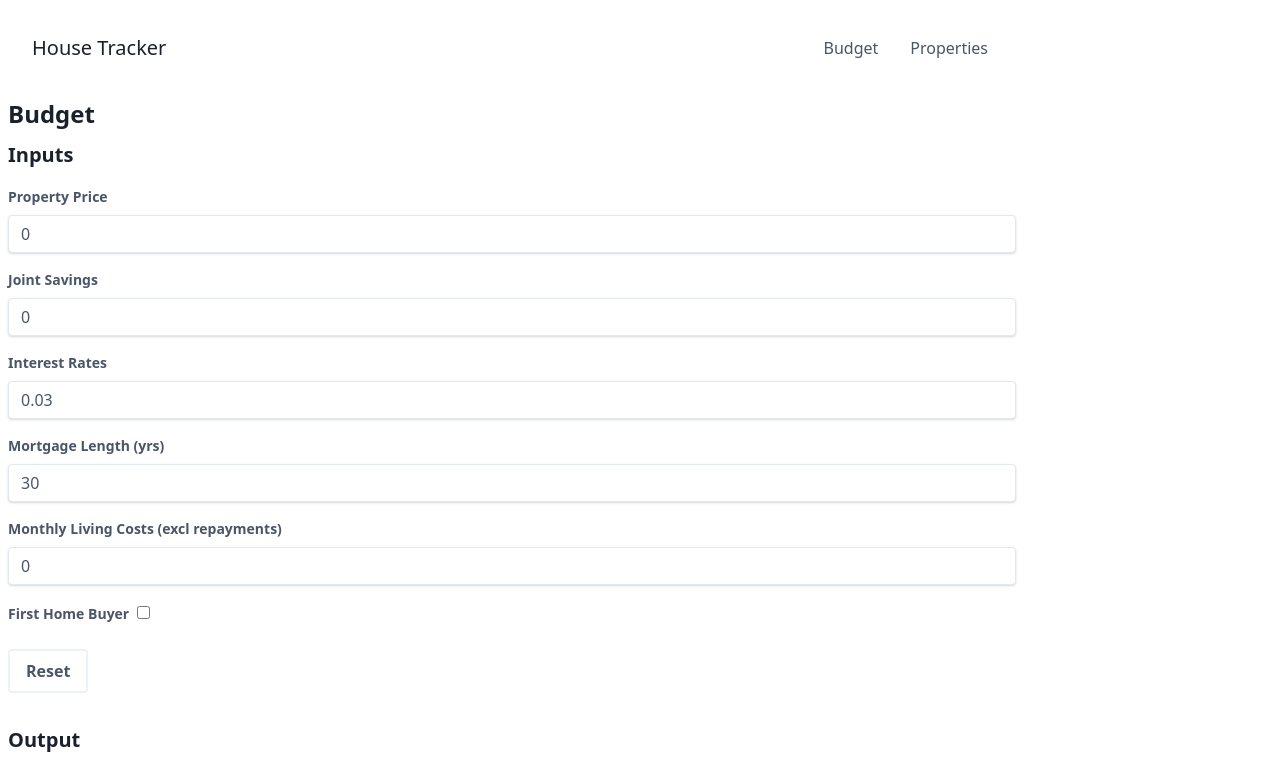
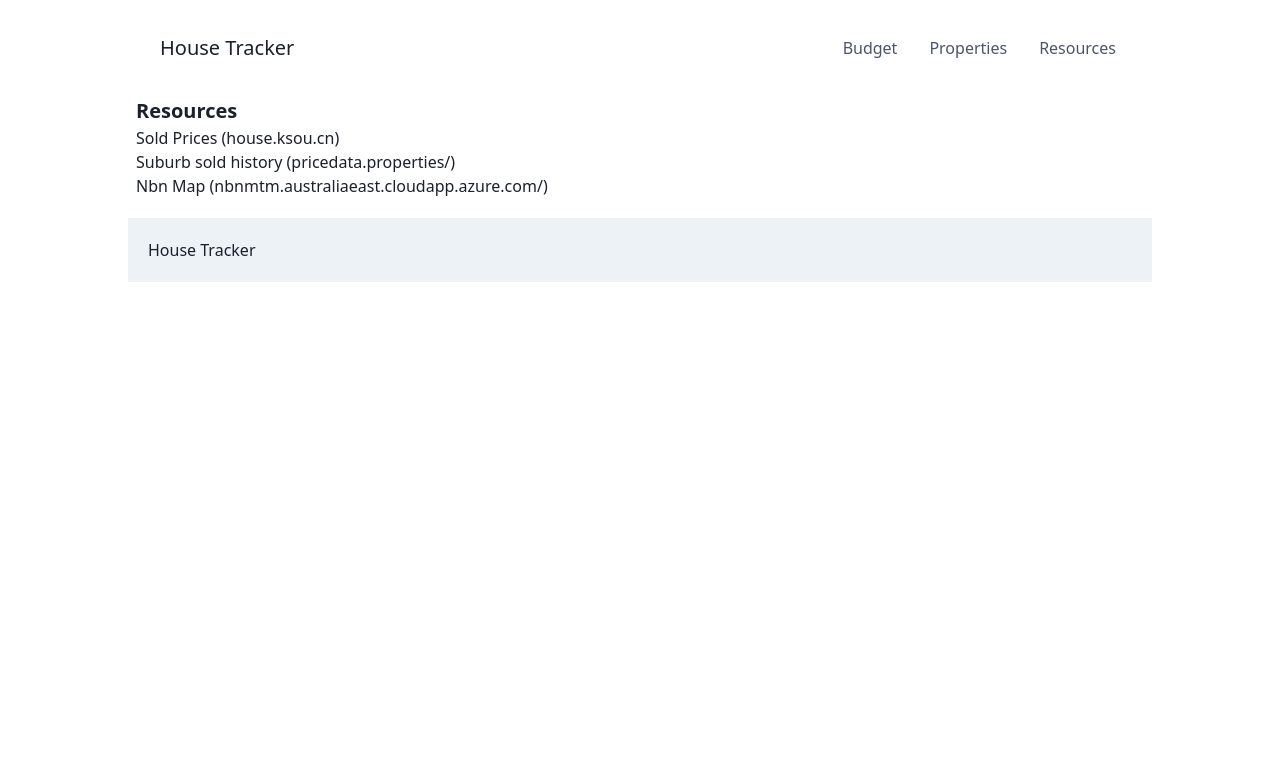
Before and after one commit to oppewala/house-tracking, a React (Create React App) app in the folder web/: page /Resources in a window 1280 px wide. Shown: the top 761 px of the page. Built offline with nearby package versions, Linux system fonts and the light colour scheme.

Commit message:
Resources tab

```diff
--- a/web/package.json
+++ b/web/package.json
@@ -11,6 +11,7 @@
     "react": "^16.13.1",
     "react-dom": "^16.13.1",
     "react-google-autocomplete": "^1.2.6",
+    "react-google-maps": "^9.4.5",
     "react-router-dom": "^5.2.0",
     "react-scripts": "3.4.1"
   },
--- a/web/src/App.js
+++ b/web/src/App.js
@@ -3,10 +3,11 @@ import { BrowserRouter as Router, Switch, Route } from 'react-router-dom';
 import Budget from './finance/Budget';
 import Properties from './properties/Properties';
 import Navigation from './Template/Navigation';
+import Resources from './resources/Resources';
 
 function App() {
   return (
-    <div className="w-full max-w-screen-lg">
+    <div className="w-full container mx-auto max-w-screen-lg">
       <Router>
         <Navigation />
         <div className="mx-2">
@@ -16,6 +17,9 @@ function App() {
             </Route>
             <Route path="/Properties">
               <Properties />
+            </Route>
+            <Route path="/Resources">
+              <Resources />
             </Route>
             <Route path="/">
               <Budget />
--- a/web/src/Template/Navigation.js
+++ b/web/src/Template/Navigation.js
@@ -19,6 +19,9 @@ function Navigation() {
             <li className="sm:p-4">
               <Link to="/Properties">Properties</Link>
             </li>
+            <li className="sm:p-4">
+              <Link to="/Resources">Resources</Link>
+            </li>
           </ul>
         </nav>
       </div>
--- a/web/src/properties/Properties.js
+++ b/web/src/properties/Properties.js
@@ -19,8 +19,12 @@ const Properties = () => {
         <Route path={match.path}>
           <PropertyDirectory />
           <div className="flex space-x-4">
-            <Link to={`${match.url}/add`}>Add new</Link>
-            <Link to={`${match.url}/check`}>Check Existing</Link>
+            <Link to={`${match.url}/add`} className="link">
+              Add new
+            </Link>
+            <Link to={`${match.url}/check`} className="link">
+              Check Existing
+            </Link>
           </div>
         </Route>
       </Switch>
--- a/web/src/properties/common/Address.js
+++ b/web/src/properties/common/Address.js
@@ -12,6 +12,10 @@ const Address = (props) => {
       suburb: '',
       postcode: '',
       state: '',
+      point: {
+        lat: place.geometry.location.lat(),
+        lng: place.geometry.location.lng(),
+      },
     };
 
     const streetParts = {
--- a/web/src/properties/property-check/Nearby.js
+++ b/web/src/properties/property-check/Nearby.js
@@ -1,6 +1,17 @@
 import React from 'react';
 
-const Nearby = () => {
+const Nearby = (props) => {
+  const { address } = props;
+
+  const formattedLocation = `location=${address.point.lat}%2C${address.point.lng}`;
+  const fetchUrl = `https://maps.googleapis.com/maps/api/place/nearbysearch/json
+    ?${formattedLocation}
+    &rankby=distance
+    &type=train_station
+    &key=${process.env.REACT_APP_GOOGLE_APIKEY}`;
+
+  fetch(fetchUrl).then((r) => console.log(r));
+
   return (
     <div className="py-2">
       <h3 className="font-bold text-md">Nearby</h3>
--- a/web/src/properties/property-check/PropertyCheck.js
+++ b/web/src/properties/property-check/PropertyCheck.js
@@ -5,31 +5,31 @@ import Nearby from './Nearby';
 
 const PropertyCheck = () => {
   const [address, setAddress] = useState({
+    placeId: '',
     street: '',
     suburb: '',
     state: '',
     postcode: '',
+    point: { lat: 0, lng: 0 },
   });
-  const [placeId, setPlaceId] = useState('');
 
   const onAutoComplete = (autoRes) => {
     setAddress(autoRes);
-    setPlaceId(autoRes.placeId);
   };
 
   const mapQuery = encodeURIComponent(`${address.street} ${address.suburb}`);
   const mapLink = `https://www.google.com/maps/search/
-  ?api=1&query=${mapQuery}&query_place_id=${placeId}`;
-  const embeddedMap = !placeId
+  ?api=1&query=${mapQuery}&query_place_id=${address.placeId}`;
+  const embeddedMap = !address.placeId
     ? ''
     : // eslint-disable-next-line max-len
-      `https://www.google.com/maps/embed/v1/place?q=place_id:${placeId}&key=${process.env.REACT_APP_GOOGLE_APIKEY}`;
+      `https://www.google.com/maps/embed/v1/place?q=place_id:${address.placeId}&key=${process.env.REACT_APP_GOOGLE_APIKEY}`;
 
   return (
     <section className="w-full">
       <h2 className="font-bold text-lg">Property Check</h2>
       <Address address={address} changeHandler={onAutoComplete} />
-      <div hidden={!placeId}>
+      <div hidden={!address.placeId}>
         <iframe
           title="Property Map"
           width="100%"
@@ -43,7 +43,7 @@ const PropertyCheck = () => {
           View in Google Maps
         </a>
       </div>
-      <Nearby />
+      <Nearby address={address} />
       <NbnDetails address={address} />
     </section>
   );
--- a/web/src/properties/property-directory/Property.js
+++ b/web/src/properties/property-directory/Property.js
@@ -37,10 +37,12 @@ export class Property extends Component {
         <Score rawscore={house.RawScore} />
         <Tags tags={house.Tags} />
         <p className="flex space-x-4">
-          <a href={mapUrl} className="block text-purple-400 hover:text-purple-700">
+          <a href={mapUrl} className="link">
             Open in Maps
           </a>{' '}
-          <a href={listingUrl}>See Listing</a>
+          <a href={listingUrl} className="link">
+            See Listing
+          </a>
         </p>
       </div>
     );
--- /dev/null
+++ b/web/src/resources/Resources.js
@@ -0,0 +1,28 @@
+import React from 'react';
+
+const Resources = () => {
+  return (
+    <div>
+      <h1 className="header header-xl">Resources</h1>
+      <ul>
+        <li>
+          <a href="http://house.ksou.cn/" className="link">
+            Sold Prices (house.ksou.cn)
+          </a>
+        </li>
+        <li>
+          <a href="https://pricedata.properties/" className="link">
+            Suburb sold history (pricedata.properties/)
+          </a>
+        </li>
+        <li>
+          <a href="http://nbnmtm.australiaeast.cloudapp.azure.com/" className="link">
+            Nbn Map (nbnmtm.australiaeast.cloudapp.azure.com/)
+          </a>
+        </li>
+      </ul>
+    </div>
+  );
+};
+
+export default Resources;
--- a/web/src/styles/tailwind.pcss
+++ b/web/src/styles/tailwind.pcss
@@ -34,4 +34,11 @@
   @apply text-2xl;
 }
 
+.link {
+  @apply text-purple-400;
+}
+.link:hover {
+  @apply text-purple-700;
+}
+
 @tailwind utilities;
```
Also changed, not shown: 1 other file (tests, documents, lock files or other folders).
